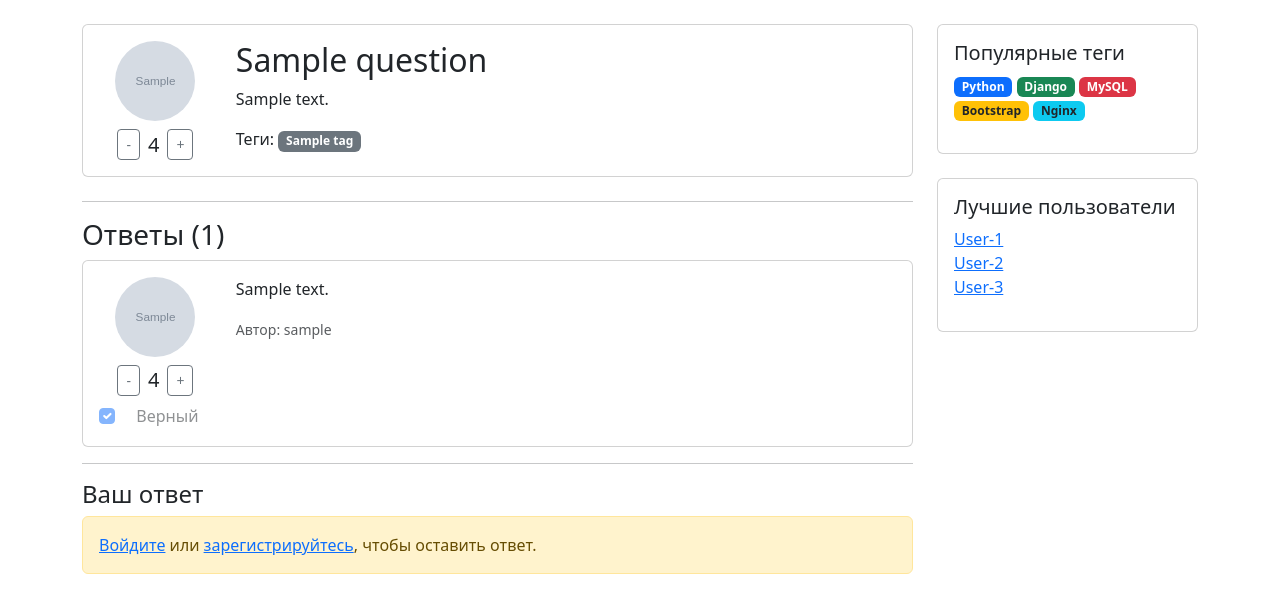
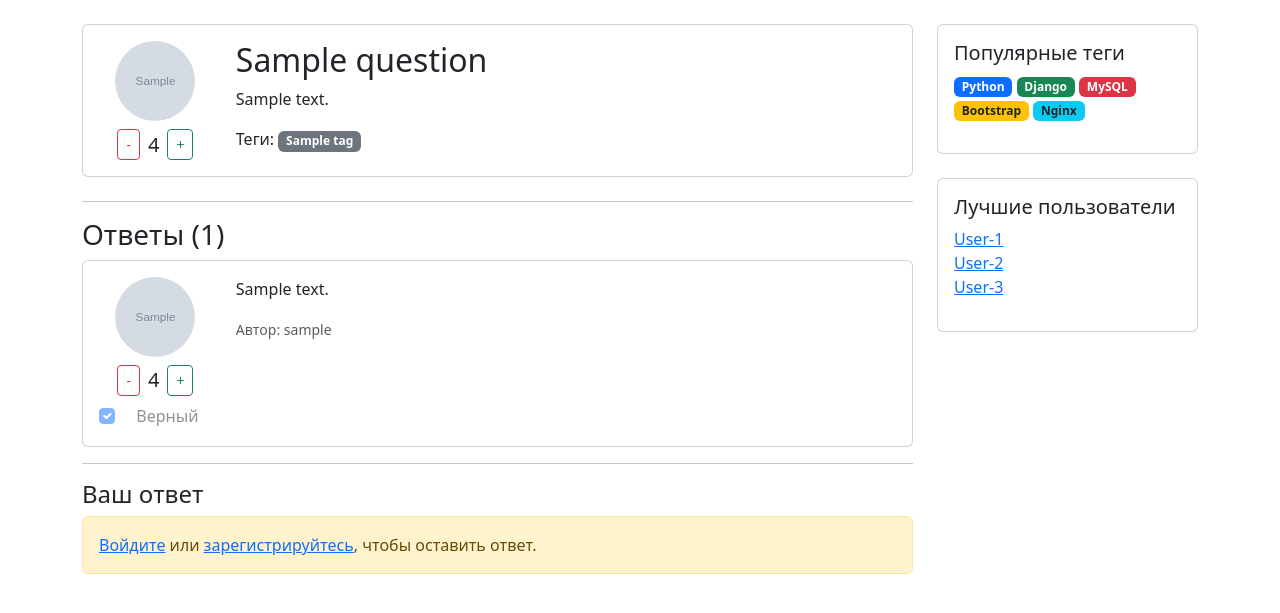
Before and after one commit to DeadlyParkour777/askquestion_vk_bmstu, a Django app: page /question/1/ in a window 1280 px wide. Shown: the part 56-669 px from the top of the page. Run offline with Django 5.2, Linux system fonts and the light colour scheme; tables that the repository leaves empty hold one stand-in row (values such as "Sample post"); grey boxes marked "Sample" are stand-in pictures; some libraries are stand-ins or nearby versions.

Commit message:
dye buttons

```diff
--- a/templates/qa/index.html
+++ b/templates/qa/index.html
@@ -23,11 +23,11 @@
                 {% endif %}
 
                 <div class="d-flex justify-content-center align-items-center mt-2">
-                    <button class="btn btn-sm btn-outline-secondary vote-question" data-id="{{ question.id }}" data-value="dislike">-</button>
+                    <button class="btn btn-sm btn-outline-danger vote-question" data-id="{{ question.id }}" data-value="dislike">-</button>
 
                     <span class="fs-5 mx-2" id="question-rating-{{ question.id }}">{{ question.rating }}</span>
 
-                    <button class="btn btn-sm btn-outline-secondary vote-question" data-id="{{ question.id }}" data-value="like">+</button>
+                    <button class="btn btn-sm btn-outline-success vote-question" data-id="{{ question.id }}" data-value="like">+</button>
                 </div>
             </div>
             <div class="col-10">
--- a/templates/qa/question.html
+++ b/templates/qa/question.html
@@ -14,9 +14,9 @@
                 {% endif %}
 
                 <div class="d-flex justify-content-center align-items-center">
-                    <button class="btn btn-sm btn-outline-secondary vote-question" data-id="{{ question.id }}" data-value="dislike">-</button>
+                    <button class="btn btn-sm btn-outline-danger vote-question" data-id="{{ question.id }}" data-value="dislike">-</button>
                     <span class="fs-5 mx-2" id="question-rating-{{ question.id }}">{{ question.rating }}</span>
-                    <button class="btn btn-sm btn-outline-secondary vote-question" data-id="{{ question.id }}" data-value="like">+</button>
+                    <button class="btn btn-sm btn-outline-success vote-question" data-id="{{ question.id }}" data-value="like">+</button>
                 </div>
             </div>
             <div class="col-10">
@@ -48,9 +48,9 @@
                 {% endif %}
 
                 <div class="d-flex justify-content-center align-items-center">
-                    <button class="btn btn-sm btn-outline-secondary vote-answer" data-id="{{ answer.id }}" data-value="dislike">-</button>
+                    <button class="btn btn-sm btn-outline-danger vote-answer" data-id="{{ answer.id }}" data-value="dislike">-</button>
                     <span class="fs-5 mx-2" id="answer-rating-{{ answer.id }}">{{ answer.rating }}</span>
-                    <button class="btn btn-sm btn-outline-secondary vote-answer" data-id="{{ answer.id }}" data-value="like">+</button>
+                    <button class="btn btn-sm btn-outline-success vote-answer" data-id="{{ answer.id }}" data-value="like">+</button>
                 </div>
 
                 <div class="form-check mt-2">
```
